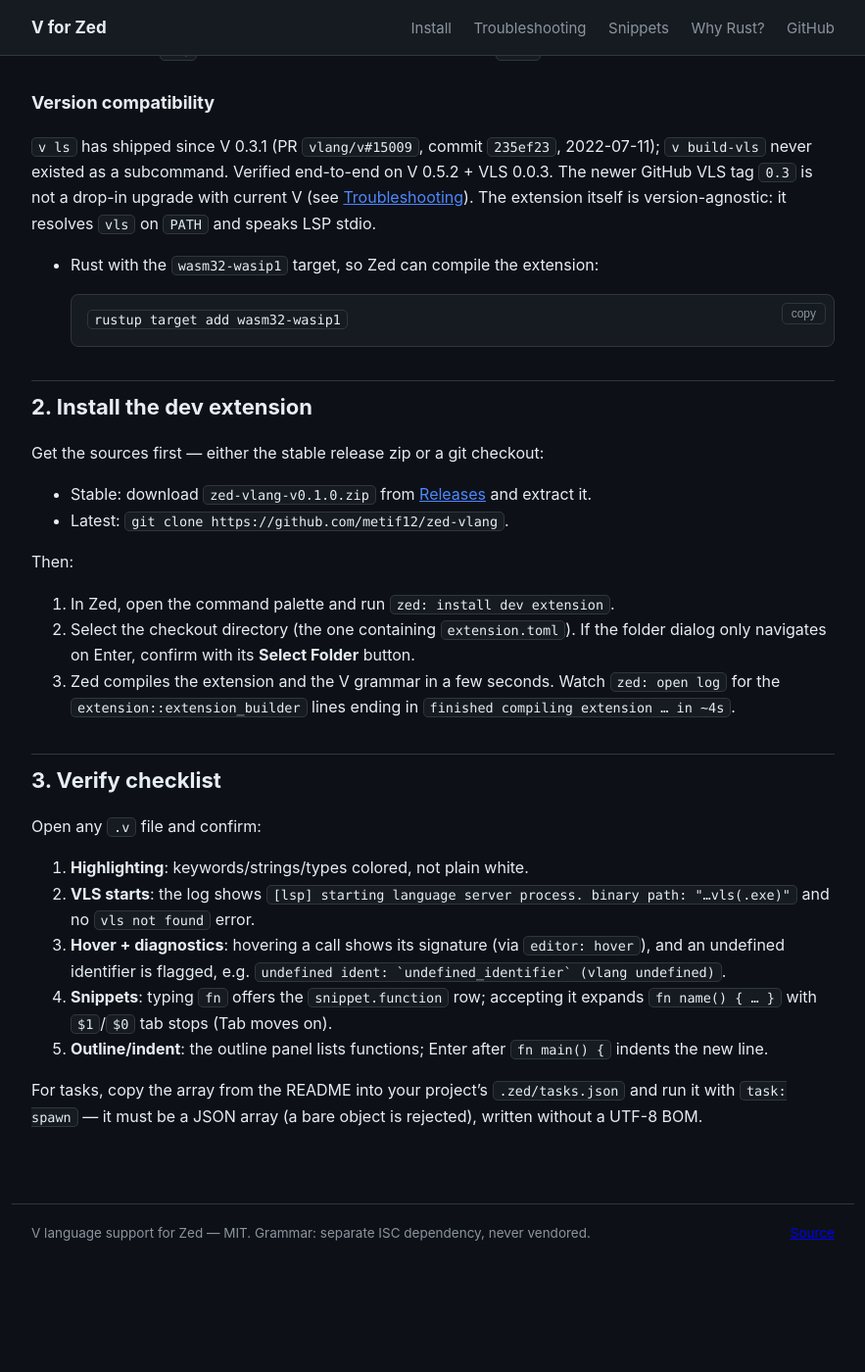
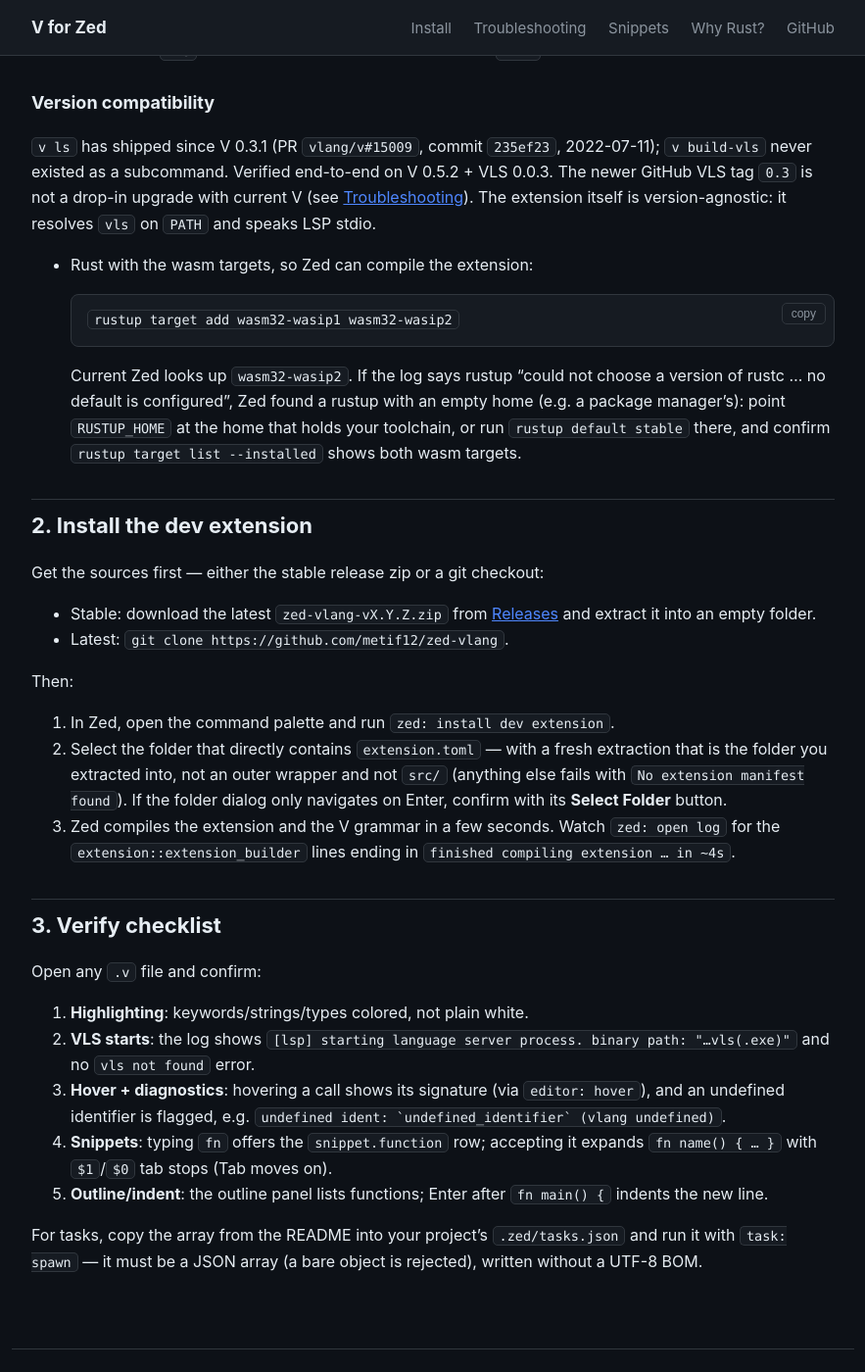
Before and after one commit to metif12/zed-vlang, a Jekyll site: the page built from docs/install.md, in a window 1280 px wide and 1400 px high, scrolled down 619 px. Shown: the whole window at 98% size, without its empty margins (198-1081 px from the left). Built offline with Jekyll 4.4.1, drawn with Linux system fonts in a browser that asks for light colours; before the commit the page ends 1916 px from its top, so only the background shows below that.

Commit message:
Document the two release-path failures seen in the wild: wrong folder level (manifest) and empty rustup home (wasip2 libdir); wasm targets now both documented

````diff
--- a/docs/install.md
+++ b/docs/install.md
@@ -40,24 +40,35 @@
 The extension itself is version-agnostic: it resolves `vls` on `PATH`
 and speaks LSP stdio.
 
-- Rust with the `wasm32-wasip1` target, so Zed can compile the extension:
+- Rust with the wasm targets, so Zed can compile the extension:
 
   ```sh
-  rustup target add wasm32-wasip1
+  rustup target add wasm32-wasip1 wasm32-wasip2
   ```
+
+  Current Zed looks up `wasm32-wasip2`. If the log says rustup "could
+  not choose a version of rustc … no default is configured", Zed found
+  a rustup with an empty home (e.g. a package manager's): point
+  `RUSTUP_HOME` at the home that holds your toolchain, or run
+  `rustup default stable` there, and confirm
+  `rustup target list --installed` shows both wasm targets.
 
 ## 2. Install the dev extension
 
 Get the sources first — either the stable release zip or a git checkout:
 
-- Stable: download `zed-vlang-v0.1.0.zip` from
-  [Releases](https://github.com/metif12/zed-vlang/releases) and extract it.
+- Stable: download the latest `zed-vlang-vX.Y.Z.zip` from
+  [Releases](https://github.com/metif12/zed-vlang/releases) and extract
+  it into an empty folder.
 - Latest: `git clone https://github.com/metif12/zed-vlang`.
 
 Then:
 
 1. In Zed, open the command palette and run `zed: install dev extension`.
-2. Select the checkout directory (the one containing `extension.toml`).
+2. Select the folder that directly contains `extension.toml` — with a
+   fresh extraction that is the folder you extracted into, not an outer
+   wrapper and not `src/` (anything else fails with
+   `No extension manifest found`).
    If the folder dialog only navigates on Enter, confirm with its
    **Select Folder** button.
 3. Zed compiles the extension and the V grammar in a few seconds. Watch
````
Also changed, not shown: docs/troubleshooting.md (+22 -0 lines), README.md.
